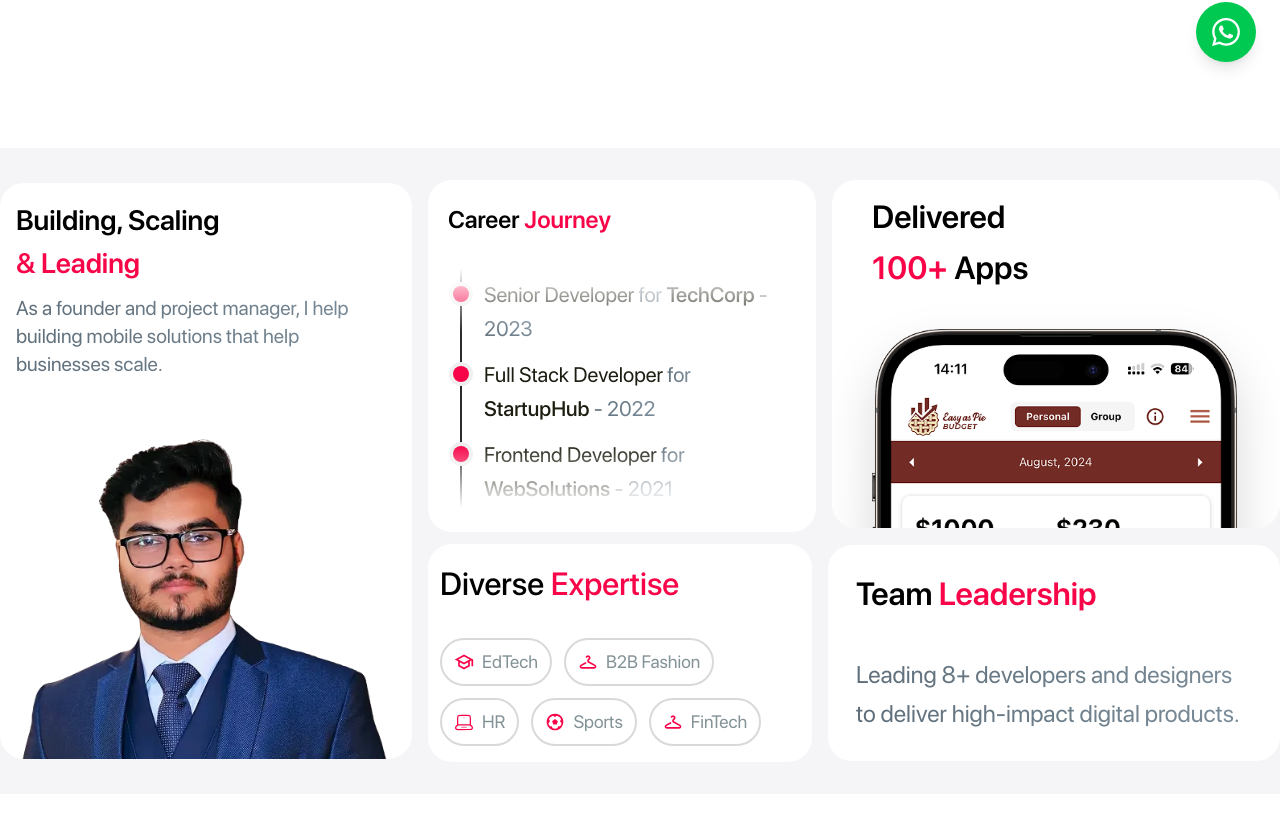
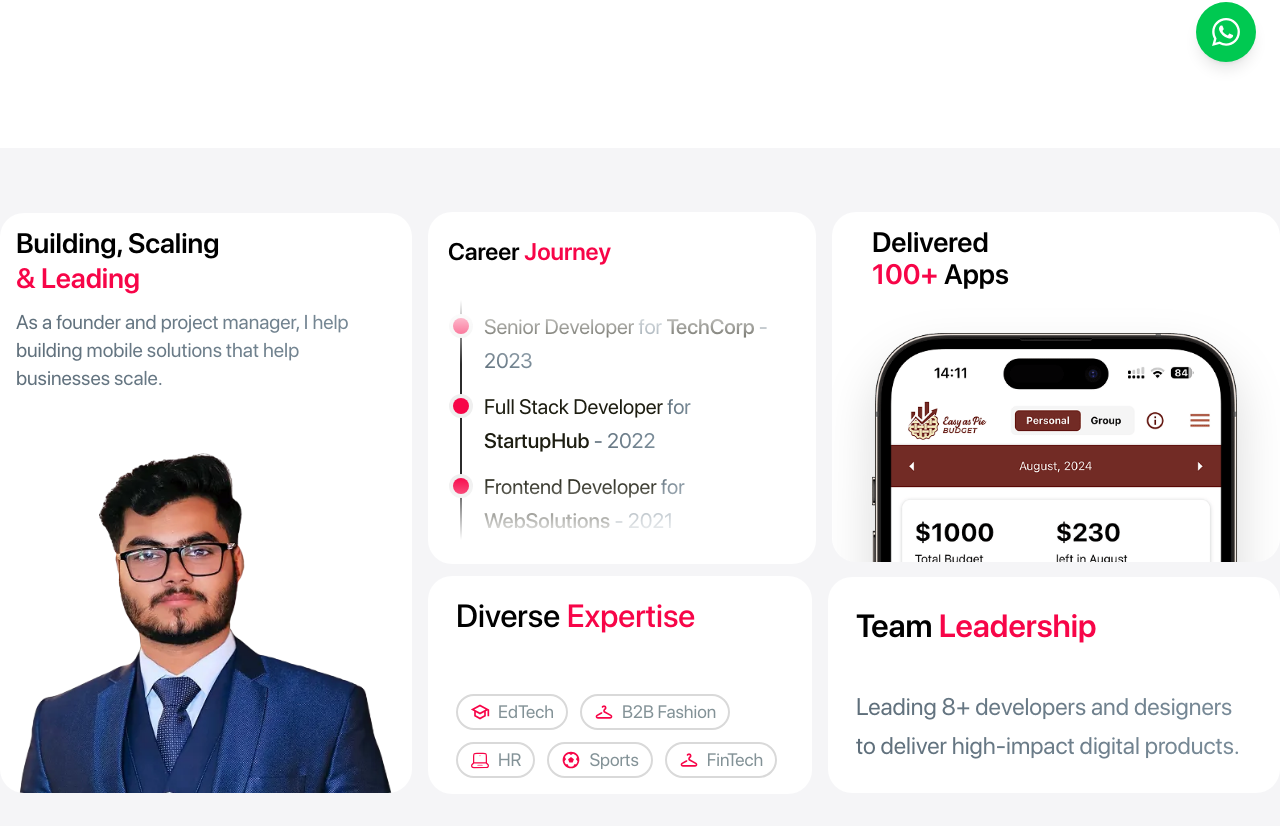
Before and after one commit to Ibrahim-Arif/personal-portfolio-redesign, a Next.js app: page / in a window 1280 px wide. Shown: the part 714-1540 px from the top of the page. Built offline with nearby package versions, Linux system fonts and the light colour scheme.

Commit message:
update the about section changes projets section and padding

```diff
--- a/src/component/About.jsx
+++ b/src/component/About.jsx
@@ -12,7 +12,7 @@ import AboutCard from "./AboutCard";
 
 const About = () => {
   return (
-    <div className="bg-offwhite pt-12 sm:py-8">
+    <div className="bg-offwhite pt-12 sm:py-16">
       <div className="flex md:flex-row flex-col max-w-7xl mx-auto px-4 xl:px-0 items-center">
         <div className="lg:flex-shrink-0 items-center flex">
           <AboutCard />
--- a/src/component/AboutCard.jsx
+++ b/src/component/AboutCard.jsx
@@ -28,7 +28,7 @@ const AboutCard = () => {
               delay: 0.3,
               ease: [0.16, 0.84, 0.44, 1],
             }}
-            className="text-2xl md:text-lg lg:text-[28px] font-SfProDisplay-semibold"
+            className="text-2xl md:text-lg lg:text-[28px] font-SfProDisplay-semibold leading-none"
           >
             Building, Scaling
           </motion.h2>
@@ -56,7 +56,7 @@ const AboutCard = () => {
               delay: 0.5,
               ease: [0.16, 0.84, 0.44, 1],
             }}
-            className="text-gradient-gray text-base md:text-sm lg:text-lg xl:text-xl  font-SfProDisplay-regular"
+            className="text-gradient-gray text-base md:text-sm lg:text-lg xl:text-xl font-SfProDisplay-regular"
           >
             As a founder and project manager, I help building mobile solutions
             that help businesses scale.
@@ -73,7 +73,7 @@ const AboutCard = () => {
             delay: 0.6,
             ease: [0.16, 0.84, 0.44, 1],
           }}
-          className="relative w-full h-[202px] md:h-[220px] lg:h-[265px] xl:h-[365px]"
+          className="relative w-full h-[202px] md:h-[220px] lg:h-[265px] xl:h-[385px]"
         >
           <Image
             src="/images/profile.webp"
--- a/src/component/DeliveredApps.jsx
+++ b/src/component/DeliveredApps.jsx
@@ -29,10 +29,10 @@ const DeliveredApps = () => {
         }}
         className="flex flex-row sm:flex-col space-x-2 sm:space-x-0"
       >
-        <h2 className="text-[22px] xs:text-2xl md:text-[18px] lg:text-[28px] xl:text-[32px] font-SfProDisplay-semibold mb-2">
+        <h2 className="text-[22px] xs:text-2xl md:text-[18px] lg:text-[28px]  font-SfProDisplay-semibold leading-none">
           Delivered {"  "}
         </h2>
-        <h2 className="text-[22px] xs:text-2xl md:text-[18px] lg:text-[28px] xl:text-[32px] font-SfProDisplay-semibold ">
+        <h2 className="text-[22px] xs:text-2xl md:text-[18px] lg:text-[28px]  font-SfProDisplay-semibold ">
           <span className="text-button">100+</span> Apps
         </h2>
       </motion.div>
@@ -47,7 +47,7 @@ const DeliveredApps = () => {
           delay: 0.4,
           ease: [0.16, 0.84, 0.44, 1],
         }}
-        className="relative -bottom-5 md:-bottom-20 lg:-bottom-12 xl:-bottom-10 mx-auto w-full max-w-xs sm:max-w-sm h-[238px] md:h-[180px] lg:h-[197px] xl:h-[239px]"
+        className="relative -bottom-5 md:-bottom-20 lg:-bottom-12 xl:-bottom-10 mx-auto w-full max-w-xs sm:max-w-sm h-[238px] md:h-[180px] lg:h-[197px] xl:h-[269px]"
       >
         <Image
           src="/images/phoneMockup.webp"
--- a/src/component/ExpertiseTags.jsx
+++ b/src/component/ExpertiseTags.jsx
@@ -23,7 +23,7 @@ const ExpertiseTags = () => {
           duration: 1,
           ease: [0.16, 0.84, 0.44, 1],
         }}
-        className="bg-white rounded-3xl py-4 px-4 sm:px-3 w-full max-w-sm md:max-w-[269px] lg:max-w-[316px] xl:max-w-sm"
+        className="bg-white rounded-3xl py-4 px-4 sm:px-7 w-full max-w-sm md:max-w-[269px] lg:max-w-[316px] xl:max-w-sm"
       >
         {/* Title */}
         <motion.h2
@@ -36,7 +36,7 @@ const ExpertiseTags = () => {
             delay: 0.2,
             ease: [0.16, 0.84, 0.44, 1],
           }}
-          className="text-2xl md:text-lg lg:text-[28px] xl:text-[32px] font-SfProDisplay-medium mb-[132px] xs:mb-[124px] md:mb-6 lg:mb-12 xl:mb-7"
+          className="text-2xl md:text-lg lg:text-[28px] xl:text-[32px] font-SfProDisplay-medium mb-[132px] xs:mb-[124px] md:mb-6 lg:mb-12 xl:mb-13"
         >
           Diverse <span className="text-button">Expertise</span>
         </motion.h2>
@@ -52,7 +52,7 @@ const ExpertiseTags = () => {
                 delay: 0.3 + index * 0.1,
                 ease: [0.16, 0.84, 0.44, 1],
               }}
-              className="flex items-center gap-2 px-3 py-2 border-2 border-[#D9D9D9] rounded-full hover:border-pink-300 hover:shadow-md transition-all duration-300 cursor-pointer"
+              className="flex items-center gap-2 px-3 py-0.5 border-2 border-[#D9D9D9] rounded-full hover:border-pink-300 hover:shadow-md transition-all duration-300 cursor-pointer"
             >
               <div className="relative w-5 h-5 md:w-3 md:h-3 lg:w-4 lg:h-4 xl:w-5 xl:h-5 flex-shrink-0">
                 <Image
--- a/src/component/Projects.jsx
+++ b/src/component/Projects.jsx
@@ -182,7 +182,7 @@ const Project = () => {
           initial={{ opacity: 0, y: -20 }}
           animate={{ opacity: 1, y: 0 }}
           transition={{ duration: 0.6 }}
-          className="text-center mt-24 mb-24"
+          className="text-center mt-24 mb-16"
         >
           <h1 className="text-4xl font-SfProDisplay-regular text-custom-black mb-3">
             <span className="font-SfProDisplay-regular"> Projects </span>
```
